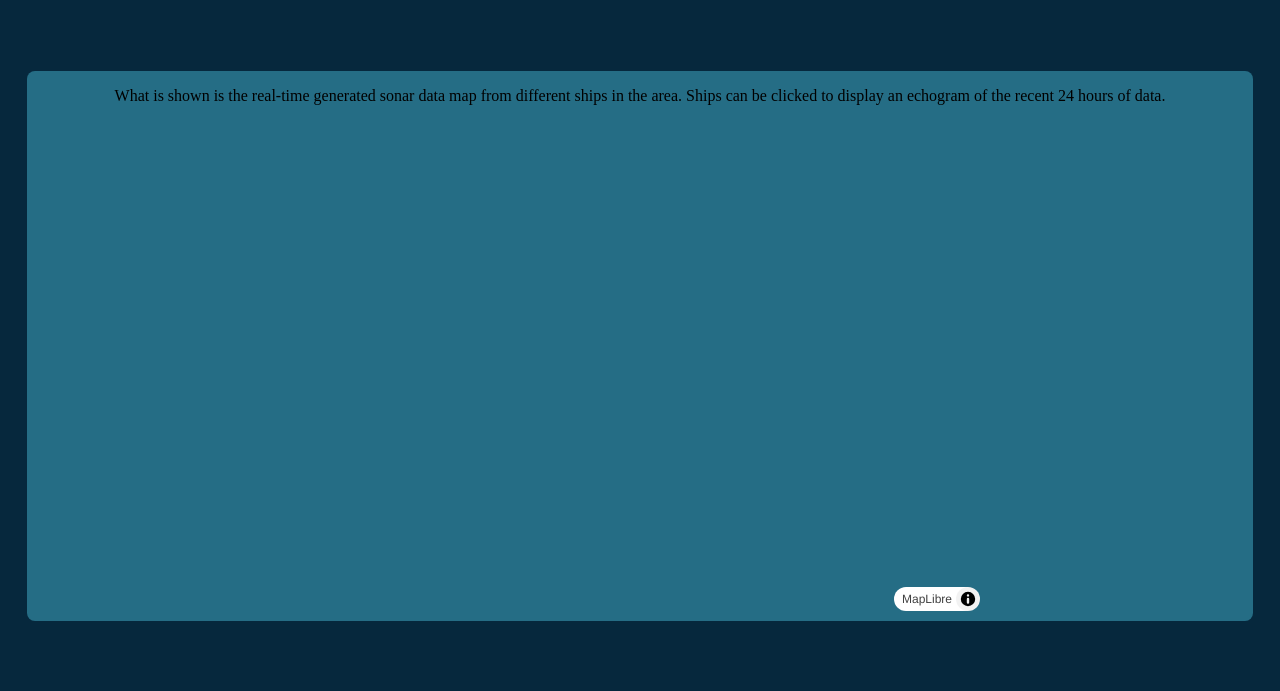
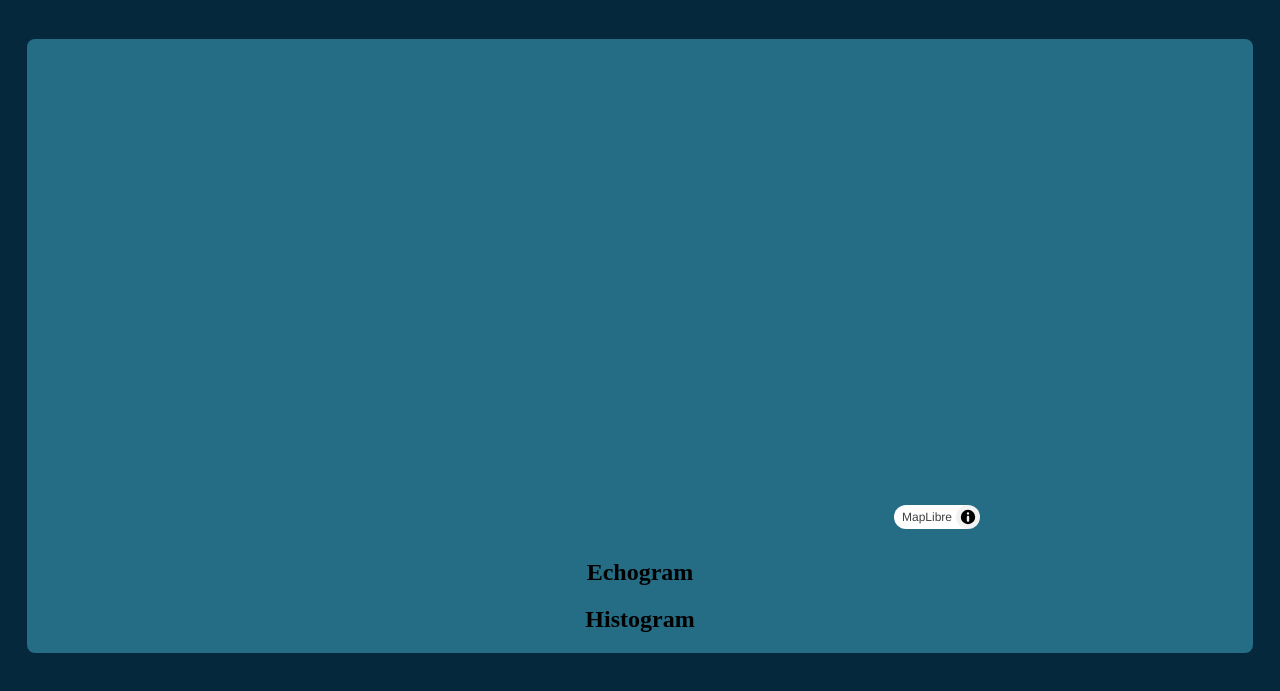
Before and after one commit to Kazuohz/OceanSonarMapApp, a plain HTML site: page index.html in a window 1280 px wide. Shown: the part 69-760 px from the top of the page. Drawn offline with nearby package versions, Linux system fonts and the light colour scheme; no server answers.

Commit message:
Update index.html
Changed organization to include echogram and histogram section

```diff
--- a/index.html
+++ b/index.html
@@ -12,18 +12,16 @@
         <header>
             <h1>Real-Time Sonar Data Visualization</h1>
         </header>
-        <p id="result"></p>
         <main>
-            <p>
-                What is shown is the real-time generated sonar data map from different ships in
-                the area. Ships can be clicked to display an echogram of the recent 24 hours of
-                data.
-            </p>
-            <section id="echo-map">
-
-                <div id='map'></div>
+            <section id="map"></section>
+            <section id="info">
+                <div id="echogram">
+                    <h2>Echogram</h2>
+                </div>
+                <div id="histogram">
+                    <h2>Histogram</h2>
+                </div>
             </section>
-            <section id="echogram"></section>
         </main>
     </body>
 </html>
```
